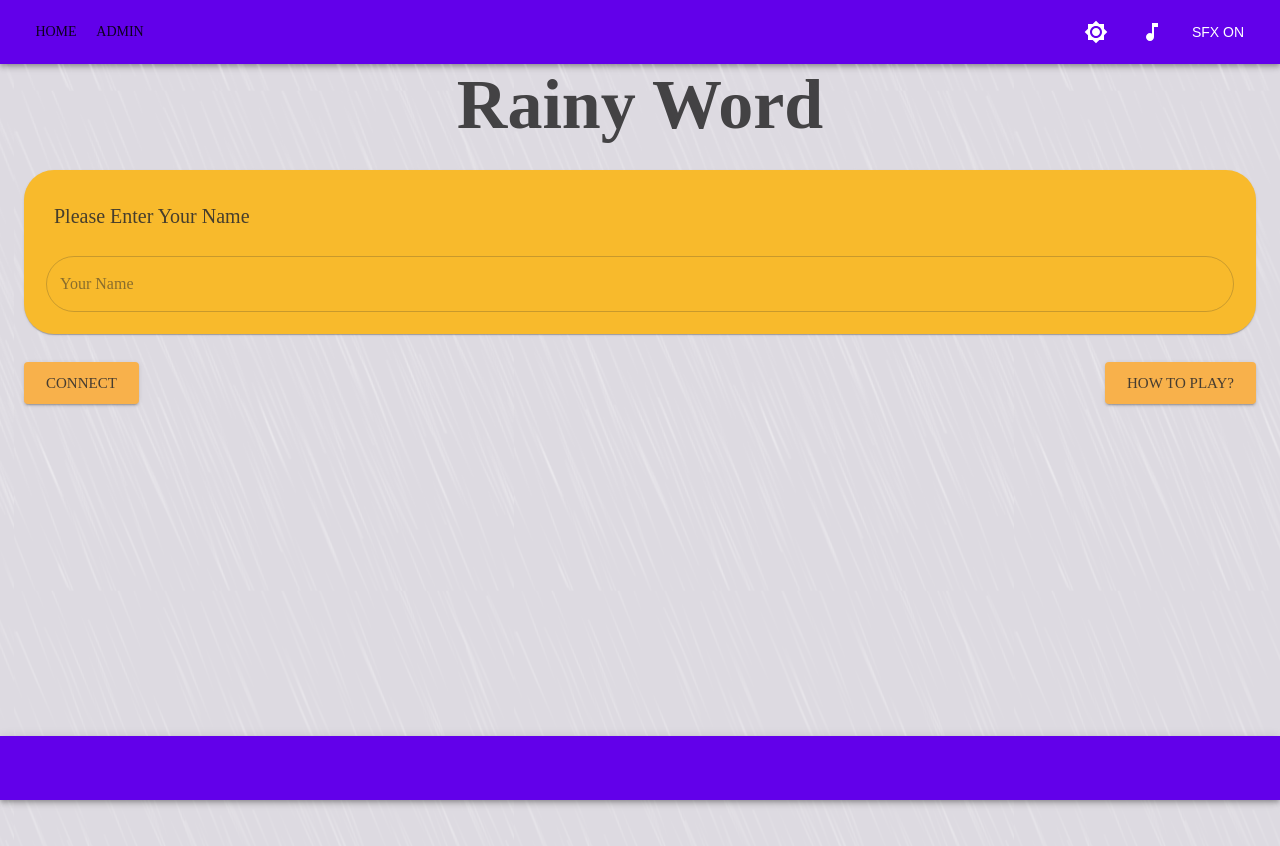
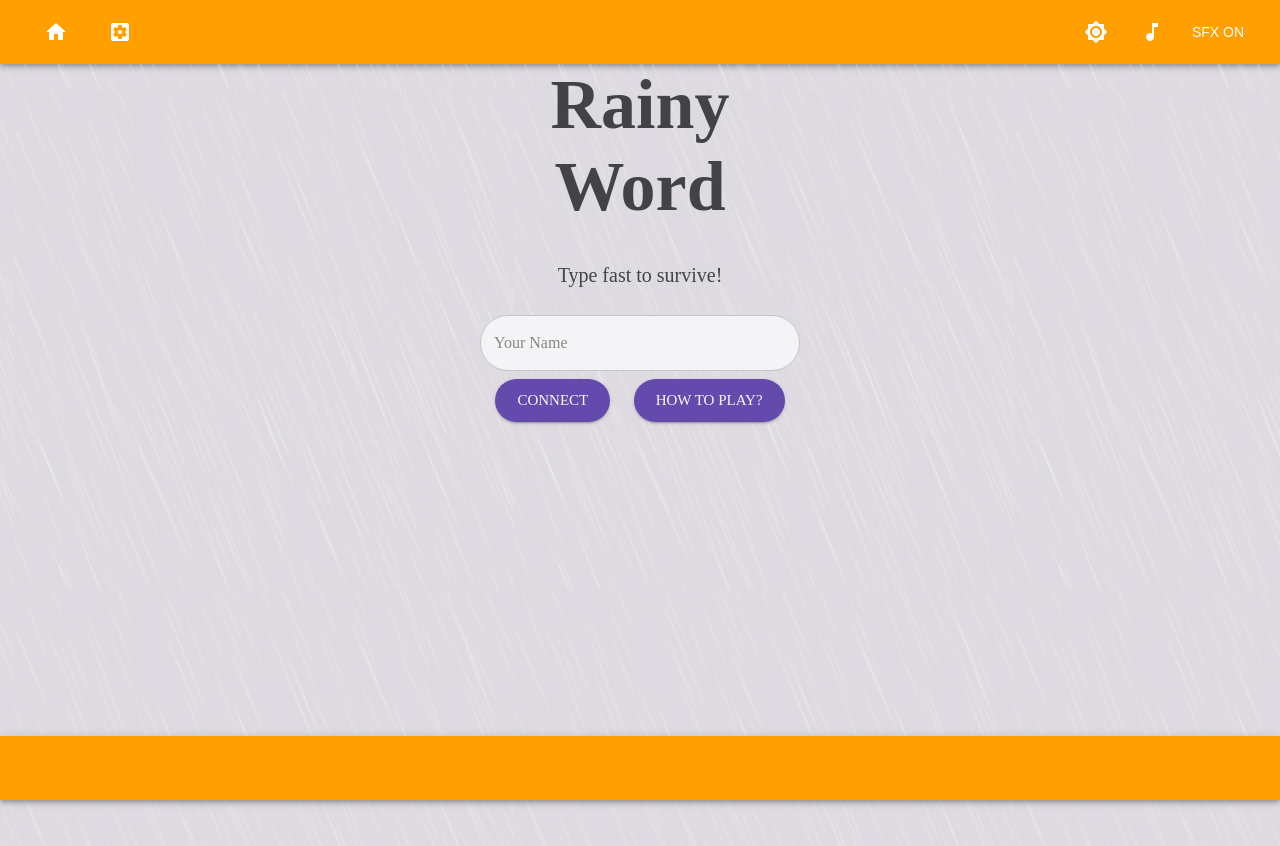
Before and after one commit to patrawi/NetcentricProject_RainnyWord, a React (Create React App) app in the folder client/: page / in a window 1280 px wide. Shown: the top 846 px of the page. Built offline with nearby package versions, Linux system fonts and the light colour scheme; no server answers.

Commit message:
feat: Decoration and Avatar feature.

```diff
--- a/client/src/App.tsx
+++ b/client/src/App.tsx
@@ -26,11 +26,11 @@ function App() {
         default: "#DDDAE1",
       },
       secondary: {
-        main:"#6200ea",
+        main: "#ffa000",
       },
-      primary : {
-        main :  "#ffa726"
-      }
+      primary: {
+        main: "#4527a0",
+      },
     },
   });
   const themeDark = createTheme({
@@ -48,7 +48,7 @@ function App() {
         main: "#465FB6",
       },
       primary: {
-        main: "#E02B31",
+        main: "#4527a0",
       },
     },
   });
--- /dev/null
+++ b/client/src/components/LeaderBoard.tsx
@@ -0,0 +1,89 @@
+import React, { useState, useEffect } from "react";
+import {
+  makeStyles,
+  Container,
+  Card,
+  Typography,
+  Avatar,
+} from "@material-ui/core";
+import { User } from "./../interfaces/User";
+
+type PlayerCardProps = {
+  player: User;
+};
+
+type LeaderBoardProps = {
+  players: User[];
+};
+
+const PlayerCard = ({ player }: PlayerCardProps) => {
+  const styles = useStyle();
+  const [seed, setSeed] = useState(0);
+  useEffect(() => {
+    setSeed(Math.random() * 1000000);
+  }, []);
+  const url = `https://avatars.dicebear.com/4.6/api/bottts/${seed}.svg`;
+
+  return (
+    //TODO: Random a number when create playerContext
+    <Card className={styles.card}>
+      <div>
+        <Avatar alt="Avatar" src={url} className={styles.avatar} />
+      </div>
+      <div>
+        <Typography variant="h5" align="center" className={styles.name}>
+          {player.name}
+        </Typography>
+        <div>Score: {player.score}</div>
+      </div>
+    </Card>
+  );
+};
+
+export const LeaderBoard = ({ players }: LeaderBoardProps) => {
+  const styles = useStyle();
+
+  return (
+    <Container className={styles.container}>
+      {players.map((player) => {
+        return <PlayerCard player={player} />;
+      })}
+    </Container>
+  );
+};
+
+const useStyle = makeStyles({
+  card: {
+    width: "16rem",
+    height: "12rem",
+    backgroundColor: "#fff3e0",
+    borderRadius: "10px",
+    padding: 10,
+    margin: 12,
+    display: "flex",
+    flexDirection: "column",
+    justifyContent: "space-between",
+    alignItem: "center",
+  },
+  container: {
+    backgroundColor: "#fff",
+    flex: 1,
+    display: "flex",
+    width: "96%",
+    flexDirection: "row",
+    justifyContent: "center",
+    alignItems: "center",
+    padding: 20,
+    borderRadius: "2rem",
+    flexWrap: "wrap",
+  },
+  name: {
+    fontWeight: "bold",
+    color: "#311b92",
+  },
+  avatar: {
+    width: "7rem",
+    height: "7rem",
+    backgroundColor: "white",
+  },
+});
--- a/client/src/components/Navbar.tsx
+++ b/client/src/components/Navbar.tsx
@@ -13,6 +13,8 @@ import MusicOffIcon from "@material-ui/icons/MusicOff";
 import Brightness2Icon from "@material-ui/icons/Brightness2";
 import Brightness7Icon from "@material-ui/icons/Brightness7";
 import { AppContext } from "../context/AppContext";
+import HomeIcon from "@material-ui/icons/Home";
+import SettingsApplicationsIcon from "@material-ui/icons/SettingsApplications";
 interface NavbarProp {
   handleToggleDark: () => void;
 }
@@ -40,10 +42,10 @@ const Navbarpage: React.FC<NavbarProp> = ({ handleToggleDark }) => {
         <Toolbar>
           <Box className={classes.title}>
             <Button component={Link} to="/" className={classes.navButton}>
-              Home
+              <HomeIcon />
             </Button>
             <Button component={Link} to="/admin" className={classes.navButton}>
-              Admin
+              <SettingsApplicationsIcon />
             </Button>
           </Box>
           <IconButton
@@ -69,7 +71,6 @@ const Navbarpage: React.FC<NavbarProp> = ({ handleToggleDark }) => {
           </IconButton>
         </Toolbar>
       </AppBar>
-
     </>
   );
 };
@@ -95,5 +96,6 @@ const useStyles = makeStyles((theme) => ({
   },
   navButton: {
     fontSize: "1em",
+    color: "#fff",
   },
 }));
--- a/client/src/views/Home.tsx
+++ b/client/src/views/Home.tsx
@@ -4,8 +4,6 @@ import {
   Container,
   Box,
   Typography,
-  Card,
-  CardContent,
   CardActions,
   Button,
   TextField,
@@ -16,46 +14,8 @@ import { HowToPlayModal } from "../components/HowToPlayModal";
 import { useHistory } from "react-router-dom";
 import { AppContext } from "../context/AppContext";
 import { SocketContext } from "../context/SocketContext";
-import { User } from "./../interfaces/User";
 
-import rain from '../asset/image/rain.png';
-const useStyles = makeStyles((theme) => ({
-
-  title: {
-    fontSize: "5em",
-    fontWeight: "bold",
-  },
-  inputBox: {
-    backgroundColor: "#ffb300",
-    margin: "0 auto",
-    padding: "1em",
-    marginBottom: "2em",
-    borderRadius : "30px",
-  },
-  activeBtn: {
-    display: "flex",
-    flexDirection: "row",
-    justifyContent: "space-between",
-  },
-  textfield : {
-    borderRadius : "30px"
-  },
-  rain : {
-    opacity : 0.8,
-    height : "100vh",
-    backgroundImage : `url(${rain})`,
-    animation : `$rain .9s linear infinite`,
-},
-'@keyframes rain' : {
-    "0%" : {
-        backgroundPosition : '0% 0%',
-    },
-    "100%" : {
-        backgroundPosition : "20% 100%"
-    }
-},
-
-}));
+import rain from "../asset/image/rain.png";
 
 const Homepage = () => {
   const classes = useStyles();
@@ -101,20 +61,17 @@ const Homepage = () => {
 
   return (
     <>
-    <div className = {classes.rain}>
-
-    <Container >
-
+      <div className={classes.rain}>
+        <Container className={classes.container}>
           <Box>
             <Typography className={classes.title} variant="h1" align="center">
               Rainy Word
             </Typography>
+            <Typography variant="h6" align="center">
+              Type fast to survive!
+            </Typography>
           </Box>
-        <Box mt={3} />
-        <Card className={classes.inputBox}>
-          <CardContent>
-            <Typography variant="h6">Please Enter Your Name</Typography>
-          </CardContent>
+          <Box mt={2} />
           <CardActions>
             <TextField
               id="name"
@@ -123,25 +80,25 @@ const Homepage = () => {
               onChange={(e: React.ChangeEvent<HTMLInputElement>) => {
                 changeNameHandle(e);
               }}
-              InputProps ={{
-                classes : {
-                  root : classes.textfield
-                }
+              InputProps={{
+                classes: {
+                  root: classes.textfield,
+                },
               }}
               helperText={helperText}
               fullWidth
-
               error={helperText ? true : false}
             />
           </CardActions>
-        </Card>
-
           <Box className={classes.activeBtn}>
             <Button
               variant="contained"
               color="primary"
               size="large"
               onClick={handleAddPlayer}
+              classes={{
+                root: classes.button,
+              }}
             >
               Connect
             </Button>
@@ -151,7 +108,9 @@ const Homepage = () => {
               color="primary"
               size="large"
               onClick={() => setOpenHowToPlay(true)}
-
+              classes={{
+                root: classes.button,
+              }}
             >
               How to Play?
             </Button>
@@ -175,9 +134,45 @@ const Homepage = () => {
           </Modal>
         </Container>
       </div>
-
     </>
   );
 };
 
 export default Homepage;
+
+const useStyles = makeStyles({
+  container: {
+    width: "30%",
+  },
+  title: {
+    fontSize: "5em",
+    fontWeight: "bold",
+    marginBottom: "2rem",
+  },
+  activeBtn: {
+    display: "flex",
+    flexDirection: "row",
+    justifyContent: "space-evenly",
+  },
+  textfield: {
+    borderRadius: "30px",
+    backgroundColor: "#fafafa",
+  },
+  button: {
+    borderRadius: "30px",
+  },
+  rain: {
+    opacity: 0.8,
+    height: "100vh",
+    backgroundImage: `url(${rain})`,
+    animation: `$rain .9s linear infinite`,
+  },
+  "@keyframes rain": {
+    "0%": {
+      backgroundPosition: "0% 0%",
+    },
+    "100%": {
+      backgroundPosition: "20% 100%",
+    },
+  },
+});
--- a/client/src/views/Lobby.tsx
+++ b/client/src/views/Lobby.tsx
@@ -8,6 +8,7 @@ import LobbyBgm from "../asset/bgm/bgm_lobby.mp3";
 import { useSound } from "use-sound";
 import { AppContext } from "../context/AppContext";
 import { makeStyles, Container, Typography } from "@material-ui/core";
+import { LeaderBoard } from "../components/LeaderBoard";
 
 interface LobbyProp {}
 
@@ -84,23 +85,19 @@ const Lobbypage: React.FC<LobbyProp> = () => {
         ) : (
           <Container>
             <Container maxWidth="xs">
-              <Typography
-                variant="h4"
-                style={{ backgroundColor: "#FFB800", padding: "1em" }}
-                align="center"
-                gutterBottom
-              >
+              <Typography variant="h4" align="center" gutterBottom>
                 Lobby
               </Typography>
             </Container>
-            <Typography variant="h4" align="center">
+            {/* <Typography variant="h4" align="center">
               Welcome <span style={{ fontWeight: "bold" }}>{user.name}</span>
-            </Typography>
+            </Typography> */}
 
             {check ? countdownTimer() : null}
-            {players.map((player) => {
+            <LeaderBoard players={players} />
+            {/* {players.map((player) => {
               return <div key={player.id}>{player.name}</div>;
-            })}
+            })} */}
           </Container>
         )}
         <ChatBox />
```
Lines whose indentation alone changed are shown as unchanged.
